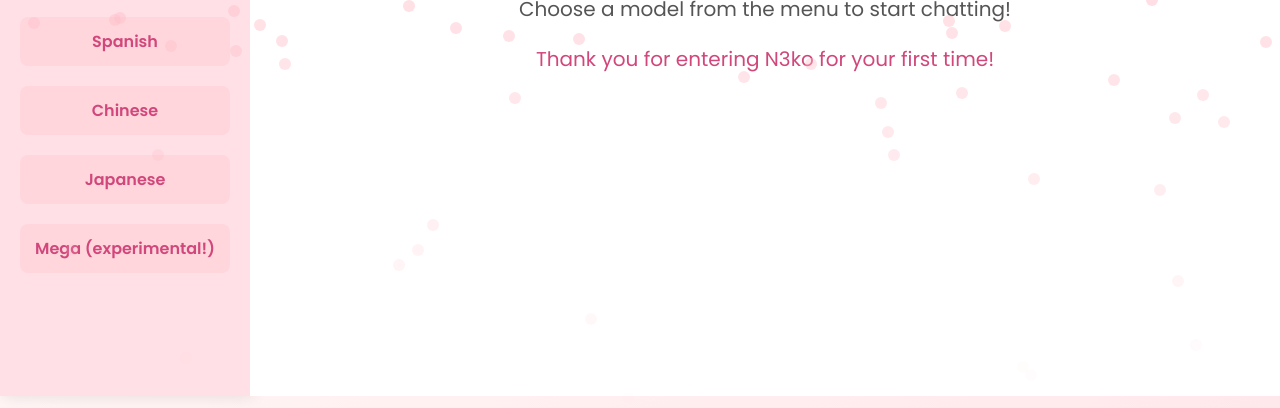
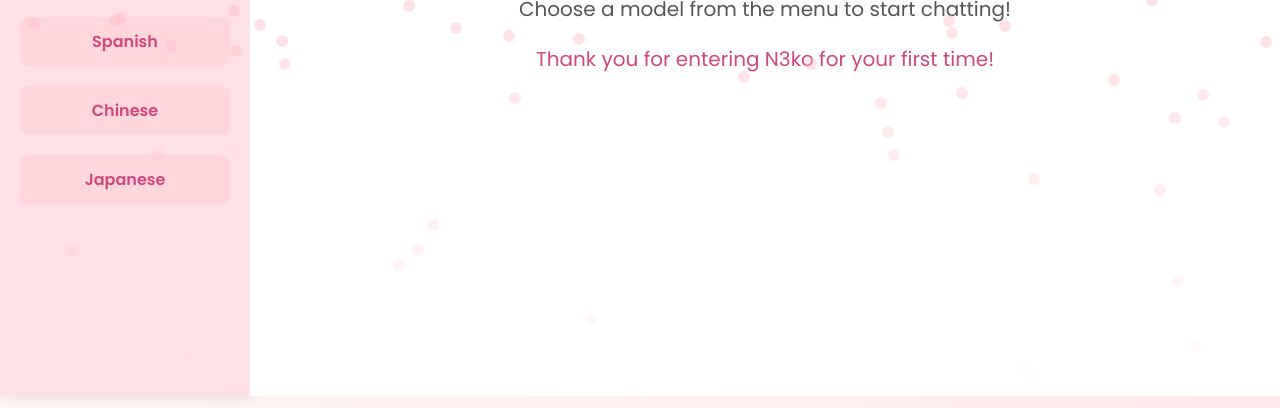
Before and after one commit to andy64lol/N3koChat, a plain HTML site: page index.html in a window 1280 px wide. Shown: the part 404-812 px from the top of the page. Drawn offline with Linux system fonts and the light colour scheme.

Commit message:
Update index.html

```diff
--- a/index.html
+++ b/index.html
@@ -143,7 +143,6 @@
     <a href="Spanish.html" class="menu-item" onclick="setActiveMenu(event)">Spanish</a>
     <a href="Chinese.html" class="menu-item" onclick="setActiveMenu(event)">Chinese</a>
     <a href="Japanese.html" class="menu-item" onclick="setActiveMenu(event)">Japanese</a>
-    <a href="Mega.html" class="menu-item" onclick="setActiveMenu(event)">Mega (experimental!)</a>
   </div>
   <div class="content" id="content">
     <h1>Welcome to N3ko</h1>
```
